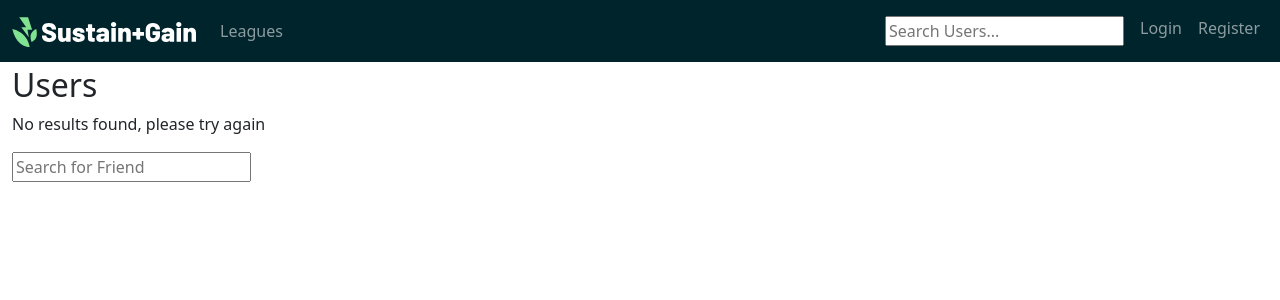
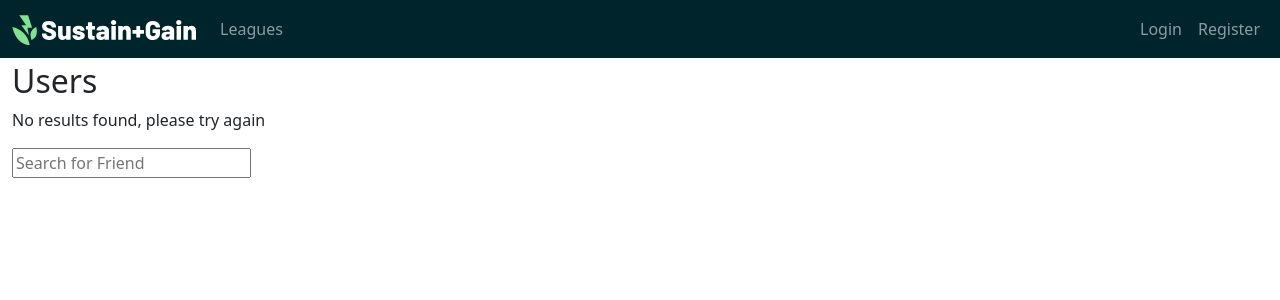
Before and after one commit to sustainabilityproject/sustainandgain.fun, a Django app: template templates/friends/profile_search.html in a window 1280 px wide. Shown: the top 300 px of the page. Run offline with Django 4.2, Linux system fonts and the light colour scheme; the template is opened without the code that fills it, so the values that code supplies are empty; parts of the project's set-up code (start-up, migrations or seed data) failed here and were passed over; some libraries are stand-ins or nearby versions.

Commit message:
Navbar no longer available to non-logged in users

```diff
--- a/templates/components/navbar.html
+++ b/templates/components/navbar.html
@@ -72,12 +72,12 @@
                 </li>
             </ul>
             <ul class="navbar-nav me-right mb-2 mb-lg-0">
+                {% if user.is_authenticated %}
                 <li class="nav-item">
                     <form class="nav-link" action="{% url 'friends:profile_search' %}" method="get">
                         <input name="q" type="text" placeholder="Search Users...">
                     </form>
                 </li>
-                {% if user.is_authenticated %}
                     {% if user.is_superuser %}
                         <li class="nav-item">
                             <a class="btn btn-success text-white nav-item nav-link" href="{% url 'admin:index' %}">Gamekeeper
--- a/templates/friends/profile_search.html
+++ b/templates/friends/profile_search.html
@@ -21,10 +21,10 @@
                     </a>
                     {% if result_user not in friends %}
                         <a>
-                            <form method="post" action="{% url 'friends:add' %}">
+                            <form class = "d-inline align-items-center" method="post" action="{% url 'friends:add' %}">
                                 {% csrf_token %}
                                 <input name="username" type="hidden" value="{{ result_user.username }}">
-                                <button type="submit"><i class="bi bi-person-fill-add">Add</i></button>
+                                <button class ="btn btn-success mt-1" type="submit"><i class="bi bi-person-fill-add"></i></button>
                             </form>
                         </a>
                     {% endif %}
```
